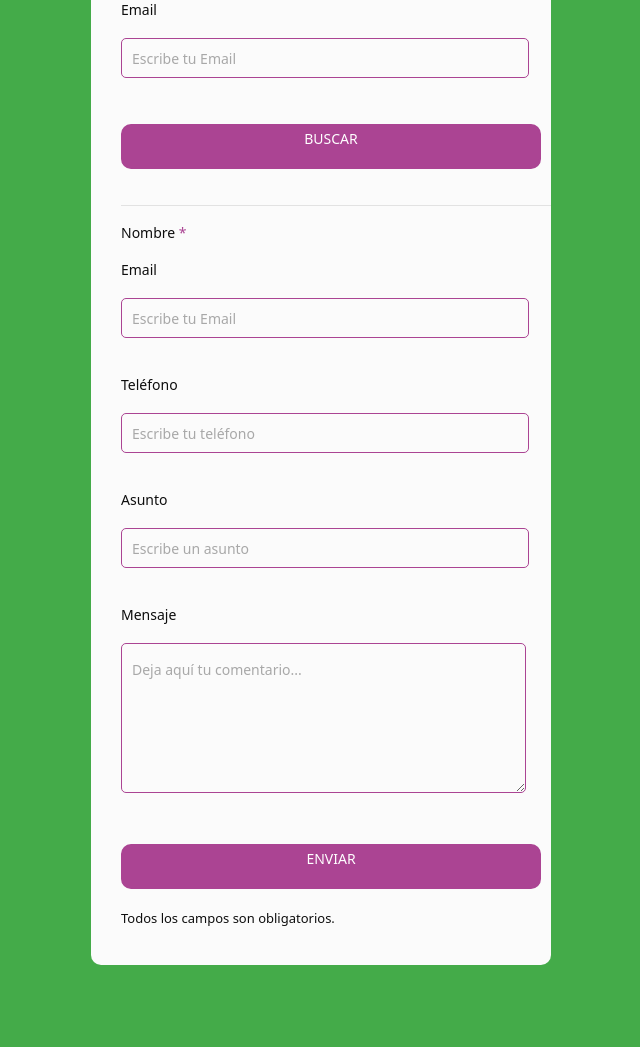
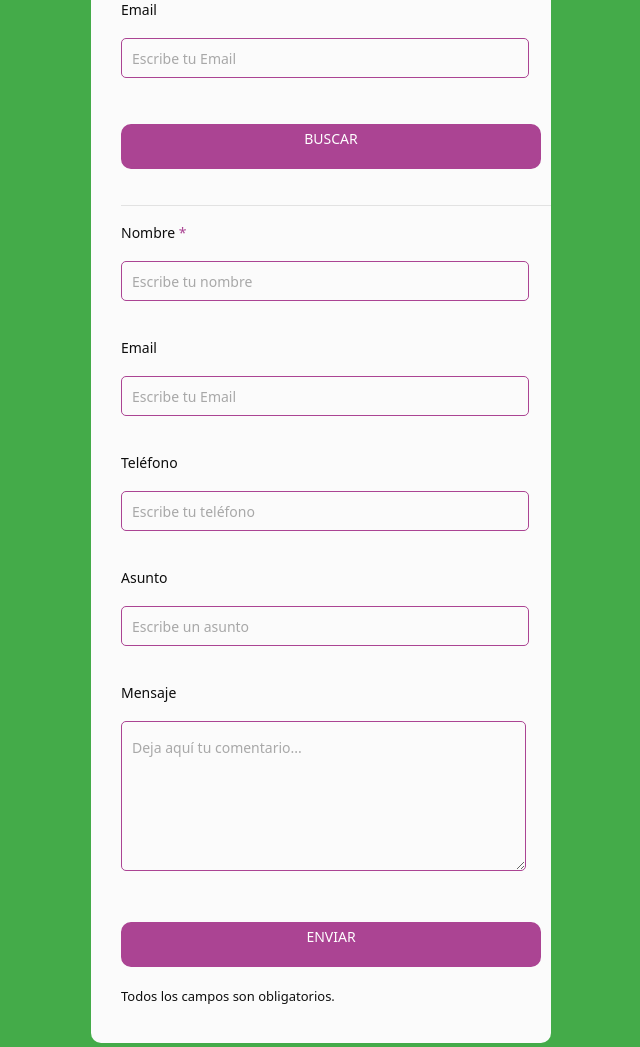
Before and after one commit to tinelligino/Entrega1-Tinelli-Monjo, a Django app: page /contact/ in a window 1280 px wide. Shown: the part 862-1909 px from the top of the page, without its empty margins (319-959 px from the left). Before the commit the page ends 1827 px from the top, so only its background shows below. Run offline with Django 4.2, Linux system fonts and the light colour scheme; some libraries are stand-ins or nearby versions.

Commit message:
VersionFinal

```diff
--- a/entrega1TinelliMonjo/blog/views.py
+++ b/entrega1TinelliMonjo/blog/views.py
@@ -18,8 +18,8 @@ def experence(request):
 @csrf_exempt
 def contact(request):
     if request.method == 'GET':
-
-        return render(request, 'contact.html')
+        context = {"user":[]}
+        return render(request, 'contact.html', context)
     if request.method == 'POST':
         nombre = request.POST["nombre"]
         email = request.POST["email"]
@@ -48,6 +48,8 @@ def historia(request):
 @csrf_exempt
 def buscar(request):
     #print(buscar)
+    if request.method == 'GET':
+        return render(request, 'contact.html')
     if request.method == 'POST':
         email = request.POST["emailbuscar"]
         #print(email)
--- a/entrega1TinelliMonjo/templates/contact.html
+++ b/entrega1TinelliMonjo/templates/contact.html
@@ -28,27 +28,33 @@ integrity="sha384-Gn5384xqQ1aoWXA+058RXPxPg6fy4IWvTNh0E263XmFcJlSAwiGgFAW/dAiS6J
                       <label for="nombre" class="colocar_nombre">Nombre
                         <span class="obligatorio">*</span>
                       </label>
-
-                      {% for item in users %}
-                      {% if item.nombre %}
+                      {% if user.nombre %}
+                      <input type="text" name="nombre" id="nombre"  placeholder="Escribe tu nombre" value="{{user.nombre}}">
+                      {% else %}
                       <input type="text" name="nombre" id="nombre"  placeholder="Escribe tu nombre" value="">
-                      {% else %}
                       {% endif %}
-                      {% endfor %}
-
 
                     </p>
                     <p>
                         <label for="email" class="colocar_email">Email
                           <span class="obligatorio"></span>
                         </label>
-                          <input type="email" name="email" id="email" required="obligatorio" placeholder="Escribe tu Email">
+                        {% if user.email %}
+                          <input type="email" name="email" id="email" required="obligatorio" placeholder="Escribe tu Email" value="{{user.email}}">
+                          {% else %}
+                          <input type="email" name="email" id="email" required="obligatorio" placeholder="Escribe tu Email" value="">
+                          {% endif %}
                         </p>
+
 
                       <p>
                         <label for="telefone" class="colocar_telefono">Teléfono
                         </label>
-                          <input type="tel" name="telefono" id="telefono" placeholder="Escribe tu teléfono">
+                        {% if user.telefono %}
+                          <input type="tel" name="telefono" id="telefono" placeholder="Escribe tu teléfono" value="{{user.telefono}}">
+                          {% else %}
+                          <input type="tel" name="telefono" id="telefono" placeholder="Escribe tu teléfono" value="">
+                          {% endif %}
                       </p>
 
 
```
